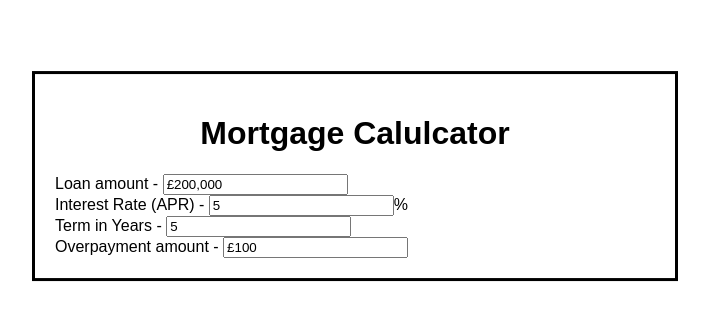
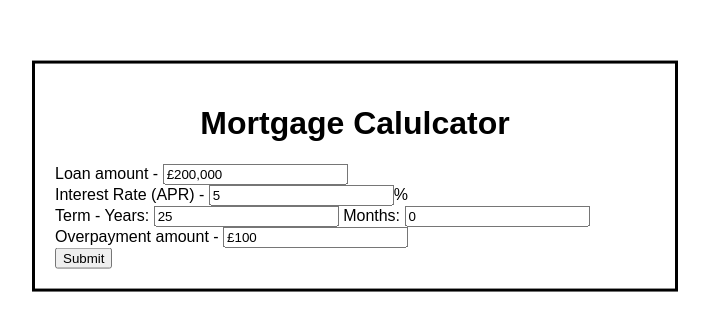
Before and after one commit to jimmybombimmy/mortgage-calc, a React (Vite) app: page / in a window 1280 px wide. Shown: the part 224-554 px from the top of the page, without its empty margins (285-994 px from the left). Built offline with nearby package versions, Linux system fonts and the light colour scheme.

Commit message:
finalise form with result logged to console

```diff
--- a/src/App.jsx
+++ b/src/App.jsx
@@ -3,39 +3,61 @@ import calculateSavings from "./utils/calculateSavings";
 import { useState } from "react";
 
 import convertNumToGBP from "./utils/convertNumToGBP";
+import convertGBPToNum from "./utils/convertGBPToNum";
 
 export default function App() {
-  let [amount, setAmount] = useState("£200,000")
-  let [overpayment, setOverpayment] = useState("£100")
+  let [amount, setAmount] = useState("£200,000");
+  let [interest, setInterest] = useState(5);
+  let [term, setTerm] = useState([25, 0]);
+  let [overpayment, setOverpayment] = useState("£100");
 
-  // const mortgageDetails = {
-  //   loanAmount: 200000,
-  //   annualInterestRate: 5,
-  //   loanTermYears: 30,
-  // };
-
-  // const overpaymentAmount = 100;
-
-
-  // calculateSavings(mortgageDetails, overpaymentAmount);
+  const handleSubmit = (e) => {
+    const mortgageDetails = {
+      loanAmount: convertGBPToNum(amount),
+      annualInterestRate: interest,
+      loanTermMonths: (Number(term[0] * 12) + Number(term[1])),
+    };
+    e.preventDefault();
+    calculateSavings(mortgageDetails, convertGBPToNum(overpayment));
+  };
 
   return (
     <main>
       <h1>Mortgage Calulcator</h1>
       <h2></h2>
-      <form action="">
+      <form onSubmit={handleSubmit}>
         <label htmlFor="amount">Loan amount - </label>
-        <input type="text" name="amount" value={amount} onChange={(e) => convertNumToGBP(e.target.value, setAmount)} />
+        <input
+          type="text"
+          name="amount"
+          value={amount}
+          onChange={(e) => convertNumToGBP(e.target.value, setAmount)}
+        />
         <br />
         <label htmlFor="interest">Interest Rate (APR) - </label>
-        <input type="number" name="interest" defaultValue={5} step="0.1"/>
+        <input
+          type="number"
+          name="interest"
+          defaultValue={interest}
+          step="0.1"
+        />
         %
         <br />
-        <label htmlFor="term">Term in Years - </label>
-        <input type="number" name="term" defaultValue={5}/>
+        Term -
+        <label htmlFor="termYears"> Years: </label>
+        <input type="number" name="termYears" defaultValue={term[0]} onChange={(e) => setTerm([e.target.value, term[1]])} />
+        <label htmlFor="termMonths"> Months: </label>
+        <input type="number" name="termMonths" defaultValue={term[1]} onChange={(e) => setTerm([term[0], e.target.value])}/>
         <br />
         <label htmlFor="overpayment">Overpayment amount - </label>
-        <input type="text" name="overpayment" value={overpayment} onChange={(e) => convertNumToGBP(e.target.value, setOverpayment)} />
+        <input
+          type="text"
+          name="overpayment"
+          value={overpayment}
+          onChange={(e) => convertNumToGBP(e.target.value, setOverpayment)}
+        />
+        <br />
+        <input type="submit" />
       </form>
     </main>
   );
--- a/src/utils/calculateMortgagePayment.js
+++ b/src/utils/calculateMortgagePayment.js
@@ -1,11 +1,10 @@
 export default function calculateMortgagePayments(
   loanAmount,
   annualInterestRate,
-  loanTermYears,
+  loanTermMonths,
   monthlyPayment
 ) {
   const monthlyInterestRate = annualInterestRate / 12 / 100; // Convert annual rate to monthly decimal
-  const totalPayments = loanTermYears * 12; // Total number of payments (months)
 
   // Calculate fixed monthly payment (M) if not already provided
   let payment;
@@ -16,14 +15,14 @@ export default function calculateMortgagePayments(
     payment =
       (loanAmount *
         (monthlyInterestRate *
-          Math.pow(1 + monthlyInterestRate, totalPayments))) /
-      (Math.pow(1 + monthlyInterestRate, totalPayments) - 1);
+          Math.pow(1 + monthlyInterestRate, loanTermMonths))) /
+      (Math.pow(1 + monthlyInterestRate, loanTermMonths) - 1);
   }
 
   let remainingBalance = loanAmount;
   const paymentSchedule = [];
 
-  for (let month = 1; month <= totalPayments; month++) {
+  for (let month = 1; month <= loanTermMonths; month++) {
     const interestPayment = remainingBalance * monthlyInterestRate;
     const capitalPayment = payment - interestPayment;
     remainingBalance -= capitalPayment;
@@ -47,9 +46,9 @@ export default function calculateMortgagePayments(
 // // Example usage
 // const loanAmount = 250000; // Loan amount in GBP
 // const annualInterestRate = 6; // Annual interest rate in percent
-// const loanTermYears = 30; // Loan term in years
+// const loanTermMonths = 30; // Loan term in years
 
-// const payments = calculateMortgagePayments(loanAmount, annualInterestRate, loanTermYears);
+// const payments = calculateMortgagePayments(loanAmount, annualInterestRate, loanTermMonthsYears);
 
 // // Log each month's payment schedule
 // console.log(payments);
--- a/src/utils/calculateSavings.js
+++ b/src/utils/calculateSavings.js
@@ -1,12 +1,13 @@
 import calculateMortgagePayments from "./calculateMortgagePayment"
 
 export default function calculateSavings(mortgageInfo, overpayment) {
-  const preOverpaymentTable = calculateMortgagePayments(mortgageInfo.loanAmount, mortgageInfo.annualInterestRate, mortgageInfo.loanTermYears)
+  const preOverpaymentTable = calculateMortgagePayments(mortgageInfo.loanAmount, mortgageInfo.annualInterestRate, mortgageInfo.loanTermMonths)
+  console.log(preOverpaymentTable)
 
   const newLoanAmount = mortgageInfo.loanAmount - overpayment
   const preOverpaymentMonthlyPayment = preOverpaymentTable[0].totalPayment
 
-  const postOverpaymentTable = calculateMortgagePayments(newLoanAmount, mortgageInfo.annualInterestRate, mortgageInfo.loanTermYears, preOverpaymentMonthlyPayment)
+  const postOverpaymentTable = calculateMortgagePayments(newLoanAmount, mortgageInfo.annualInterestRate, mortgageInfo.loanTermMonths, preOverpaymentMonthlyPayment)
 
   const savingsCalculated = []
   let totalInterestSaved = 0
@@ -16,15 +17,17 @@ export default function calculateSavings(mortgageInfo, overpayment) {
     totalInterestSaved += interestSaved
     const savingsData = {
       month: i + 1,
-      interestSaved,
-      savingsAccumulator: totalInterestSaved
+      interestSaved: interestSaved.toFixed(2),
+      savingsAccumulator: totalInterestSaved.toFixed(2)
     }
 
     savingsCalculated.push(savingsData)
   }
 
-  console.log(savingsCalculated)
-  console.log(totalInterestSaved)
+  totalInterestSaved = totalInterestSaved.toFixed(2)
+
+  console.log("Savings Calculated:", savingsCalculated)
+  console.log("Total Interest Saved:", totalInterestSaved)
 
   return savingsCalculated
 }
--- /dev/null
+++ b/src/utils/convertGBPToNum.js
@@ -0,0 +1,3 @@
+export default function convertGBPToNum(value) {
+  return parseInt(value.replace(/\D/g, ""))
+}
```
